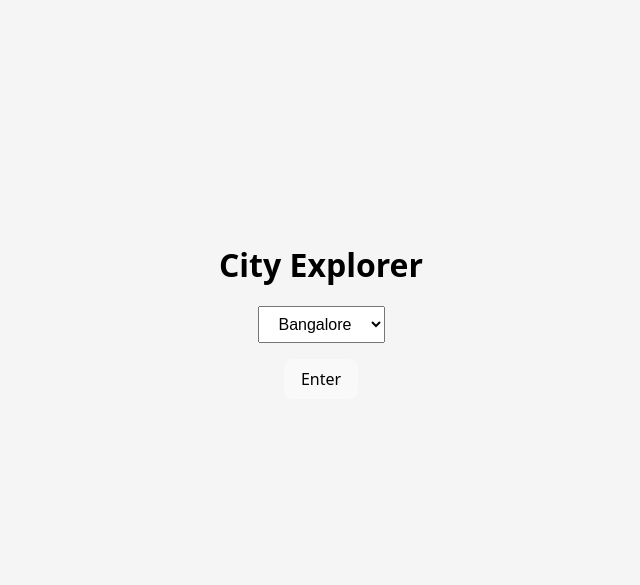
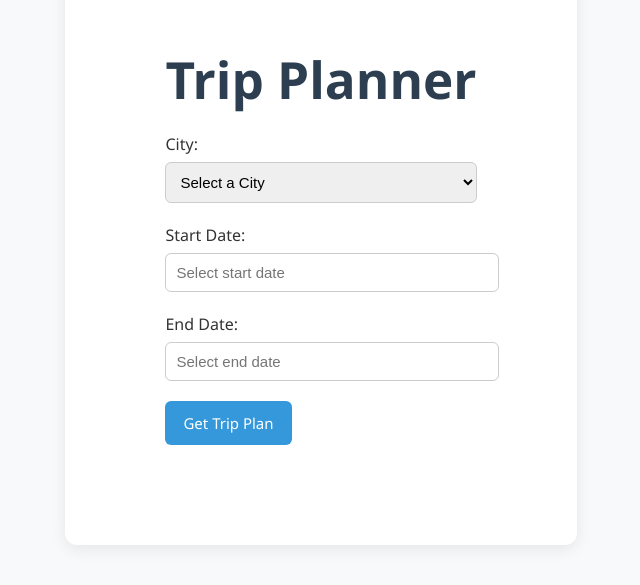
Before and after one commit to rjskomal/Agentic2, a React (Vite) app in the folder frontend/: page / in a window 1280 px wide. Shown: the part 169-754 px from the top of the page, without its empty margins (319-959 px from the left). Built offline with nearby package versions, Linux system fonts and the light colour scheme.

Commit message:
Changes regarding frontend

```diff
--- a/frontend/package.json
+++ b/frontend/package.json
@@ -13,6 +13,7 @@
   "dependencies": {
     "axios": "^1.11.0",
     "react": "^19.1.0",
+    "react-datepicker": "^8.4.0",
     "react-dom": "^19.1.0"
   },
   "devDependencies": {
--- a/frontend/src/App.css
+++ b/frontend/src/App.css
@@ -1,60 +1,104 @@
-html, body {
-  height: 100%;
+/* Base Styles */
+body {
+  display: flex;
+  justify-content: center;
+  align-items: center;
+  min-height: 100vh;
+  font-family: 'Segoe UI', Tahoma, Geneva, Verdana, sans-serif;
+  background: #f8f9fa;
+  margin: 0;
   padding: 0;
-  background: #f5f5f5;  /* light gray or use #fff for white */
-  width: 100vw;
-  min-width: 100vw;
-  box-sizing: border-box;
+  color: #333;
 }
 
 .app-container {
-  color: black;
-  display: flex;
-  flex-direction: column;
-  align-items: center;
-  padding: 15rem 2rem 5rem 2rem;
-  background-color: #f5f5f5;
-  width: 100vw;
-  box-sizing: border-box;
+  max-width: 800px;
+  padding: 100px;
+  background: white;
+  border-radius: 12px;
+  box-shadow: 0 4px 16px rgba(0, 0, 0, 0.08);
 }
 
+
+
 h1 {
-  font-size: 2rem;
-  margin: 2rem 0 1rem 0;
+  text-align: center;
+  color: #2c3e50;
+  margin-bottom: 25px;
 }
 
-select, button {
-  margin: 0.5rem;
-  padding: 0.5rem 1rem;
-  font-size: 1rem;
+h2 {
+  color: #34495e;
 }
 
-.table-container {
-  display: flex;
-  justify-content: center;
-  width: 100%;
-  margin-top: 5rem;
+/* Form Styles */
+.form-group {
+  margin-bottom: 20px;
 }
 
-table {
-  margin-top: 1rem;
-  width: 100%;
-  max-width: 900px;
-  border-collapse: collapse;
-  background-color: #fff;
-  box-shadow: 0 0 10px rgba(0, 0, 0, 0.1);
+label {
+  display: block;
+  font-weight: 500;
+  margin-bottom: 6px;
 }
 
-th, td {
-  padding: 1rem;
-  border: 1px solid #ddd;
-  text-align: left;
+select,
+input {
+  width: 100%;
+  padding: 10px;
+  border: 1px solid #ccc;
+  border-radius: 6px;
+  font-size: 15px;
 }
 
-th {
-  background-color: #f0f0f0;
+/* Date Picker overrides */
+.react-datepicker-wrapper {
+  width: 100%;
 }
 
-td strong {
-  color: #333;
+/* Button Styles */
+.btn {
+  background-color: #3498db;
+  color: white;
+  padding: 12px 18px;
+  border: none;
+  border-radius: 6px;
+  cursor: pointer;
+  font-size: 15px;
+  transition: background-color 0.2s ease;
 }
+
+.btn:hover {
+  background-color: #2980b9;
+}
+
+.btn:disabled {
+  background-color: #95a5a6;
+  cursor: not-allowed;
+}
+
+/* Trip Output Styles */
+.trip-output {
+  margin-top: 30px;
+}
+
+.trip-plan-box {
+  background-color: #f4f6f7;
+  padding: 15px;
+  border-radius: 8px;
+  line-height: 1.6;
+  white-space: pre-line;
+  border: 1px solid #e1e4e8;
+}
+
+.trip-plan-box p {
+  margin: 0 0 8px;
+}
+
+/* Responsive */
+@media (max-width: 600px) {
+  .app-container {
+    margin: 20px;
+    padding: 20px;
+  }
+}
--- a/frontend/src/App.jsx
+++ b/frontend/src/App.jsx
@@ -1,56 +1,67 @@
-import React, { useState } from 'react';
-import axios from 'axios';
-import './App.css';
 
-function App() {
-  const [selectedCity, setSelectedCity] = useState('Bangalore');
-  const [data, setData] = useState([]);
+
+import React, { useState } from "react";
+import DatePicker from "react-datepicker";
+import "react-datepicker/dist/react-datepicker.css";
+import axios from "axios";
+import "./App.css";
+
+export default function TripPlanner() {
+  const [city, setCity] = useState("");
+  const [startDate, setStartDate] = useState(null);
+  const [endDate, setEndDate] = useState(null);
+  const [tripData, setTripData] = useState(null);
   const [loading, setLoading] = useState(false);
-  const [error, setError] = useState('');
 
-  const handleExplore = async () => {
-    setLoading(true);
-    setError('');
-    setData([]);
+  // Convert to dd/mm/yy format
+  const formatDate = (date) => {
+    const day = String(date.getDate()).padStart(2, "0");
+    const month = String(date.getMonth() + 1).padStart(2, "0");
+    const year = String(date.getFullYear()).slice(-2); // 2-digit year
+    return `${day}/${month}/${year}`;
+  };
+
+  const fetchTripPlan = async () => {
+    if (!startDate || !endDate) {
+      alert("Please select both start and end dates");
+      return;
+    }
+
+    const totalDays =
+      Math.ceil((endDate - startDate) / (1000 * 60 * 60 * 24)) + 1;
+
+    const payload = {
+      city,
+      start_date: formatDate(startDate),
+      end_date: formatDate(endDate),
+      total_days: totalDays
+    };
+
+    console.log("📤 Sending to backend:", payload);
 
     try {
-      // 1. Get tourist places
-      const promptRes = await axios.post('http://localhost:3000/prompt', {
-        city: selectedCity
-      });
-      const places = promptRes.data.recommendations;
+      setTripData(null);
+      setLoading(true);
 
-      // 2. Get temperature and weather
-      const tempRes = await axios.post('http://localhost:3000/temp', {
-        cities: places
-      });
-      const weatherData = tempRes.data.results;
-
-      // 3. Get transport info
-      // const transportRes = await axios.post('http://localhost:5000/transport');
-
-const transportRes = await axios.post('http://localhost:3000/transport', {
-  places
-});
-const transportData = transportRes.data.transport;
-      // 4. Merge data
-      const combinedData = places.map((placeName) => {
-        const weather = weatherData.find(w => w.city?.toLowerCase() === placeName.toLowerCase());
-        const transport = transportData.find(t => t.place?.toLowerCase() === placeName.toLowerCase());
-
-        return {
-          name: placeName,
-          temperature: weather?.temperature || 'N/A',
-          weatherCondition: weather?.['Weather Condition'] || 'N/A',
-          fromMajestic: transport?.fromMajestic || 'N/A',
-          fromAirport: transport?.fromAirport || 'N/A'
-        };
+      await axios.post("http://localhost:5000/prompt", {
+        city,
+        start_date: formatDate(startDate),
+        end_date: formatDate(endDate)
       });
 
-      setData(combinedData);
-    } catch (err) {
-      console.error(err);
-      setError('Something went wrong while fetching city data.');
+      const response = await axios.post(
+        "http://localhost:5000/finalTrip",
+        payload
+      );
+
+      setTripData(response.data);
+    } catch (error) {
+      console.error("Backend error:", error.response?.data || error.message);
+      alert(
+        `Error: ${
+          error.response?.data?.error || "Failed to fetch trip plan"
+        }`
+      );
     } finally {
       setLoading(false);
     }
@@ -58,46 +69,68 @@ const transportData = transportRes.data.transport;
 
   return (
     <div className="app-container">
-      <h1>City Explorer</h1>
-      <select value={selectedCity} onChange={(e) => setSelectedCity(e.target.value)}>
-        <option value="Bangalore">Bangalore</option>
-        {/* You can add more cities here */}
-      </select>
-      <button onClick={handleExplore} disabled={loading}>
-        {loading ? 'Loading...' : 'Enter'}
+      <h1>Trip Planner</h1>
+
+      <div className="form-group">
+        <label>City: </label>
+        <select value={city} onChange={(e) => setCity(e.target.value)}>
+          <option value="">Select a City</option>
+          <option value="Bangalore">Bangalore</option>
+        </select>
+      </div>
+
+      <div className="form-group">
+        <label>Start Date: </label>
+        <DatePicker
+          selected={startDate}
+          onChange={(date) => setStartDate(date)}
+          dateFormat="dd/MM/yyyy"
+          placeholderText="Select start date"
+        />
+      </div>
+
+      <div className="form-group">
+        <label>End Date: </label>
+        <DatePicker
+          selected={endDate}
+          onChange={(date) => setEndDate(date)}
+          dateFormat="dd/MM/yyyy"
+          placeholderText="Select end date"
+        />
+      </div>
+
+      <button className="btn" onClick={fetchTripPlan}>
+        {loading ? "Loading..." : "Get Trip Plan"}
       </button>
 
-      {error && <p style={{ color: 'red' }}>{error}</p>}
+      {tripData && (
+        <div className="trip-output">
+          <h2>
+            Trip Plan for {tripData.city} ({tripData.start_date} →{" "}
+            {tripData.end_date})
+          </h2>
+          <p>
+            <strong>Total Days:</strong> {tripData.total_days}
+          </p>
+          <div className="trip-plan-box">
+            {tripData.trip_plan.split("\n").map((line, idx) => {
+  const trimmed = line.trim();
 
-      {data.length > 0 && (
-        <div className="table-container">
-        <table>
-          <thead>
-            <tr>
-              <th>Tourist Place</th>
-              <th>Temperature & Weather</th>
-              <th>Transportation</th>
-            </tr>
-          </thead>
-          <tbody>
-            {data.map((place, index) => (
-              <tr key={index}>
-                <td>{place.name}</td>
-                <td>{place.temperature}, {place.weatherCondition}</td>
-                <td>
-                  <strong>From Majestic:</strong> {place.fromMajestic}<br />
-                  <strong>From Airport:</strong> {place.fromAirport}
-                </td>
-              </tr>
-            ))}
-          </tbody>
-        </table>
+  // Replace markdown-style bold (**text**) with actual <strong> elements
+  const partsWithBold = trimmed.split(/(\*\*.*?\*\*)/g).map((part, i) => {
+    if (/^\*\*.*\*\*$/.test(part)) {
+      return <strong key={i}>{part.replace(/\*\*/g, "")}</strong>;
+    }
+    return part;
+  });
+
+  return <p key={idx}>{partsWithBold}</p>;
+})}
+
+
+          </div>
         </div>
       )}
     </div>
   );
-
-
 }
-
-export default App;
```
Also changed, not shown: 1 other file (tests, documents, lock files or other folders).
